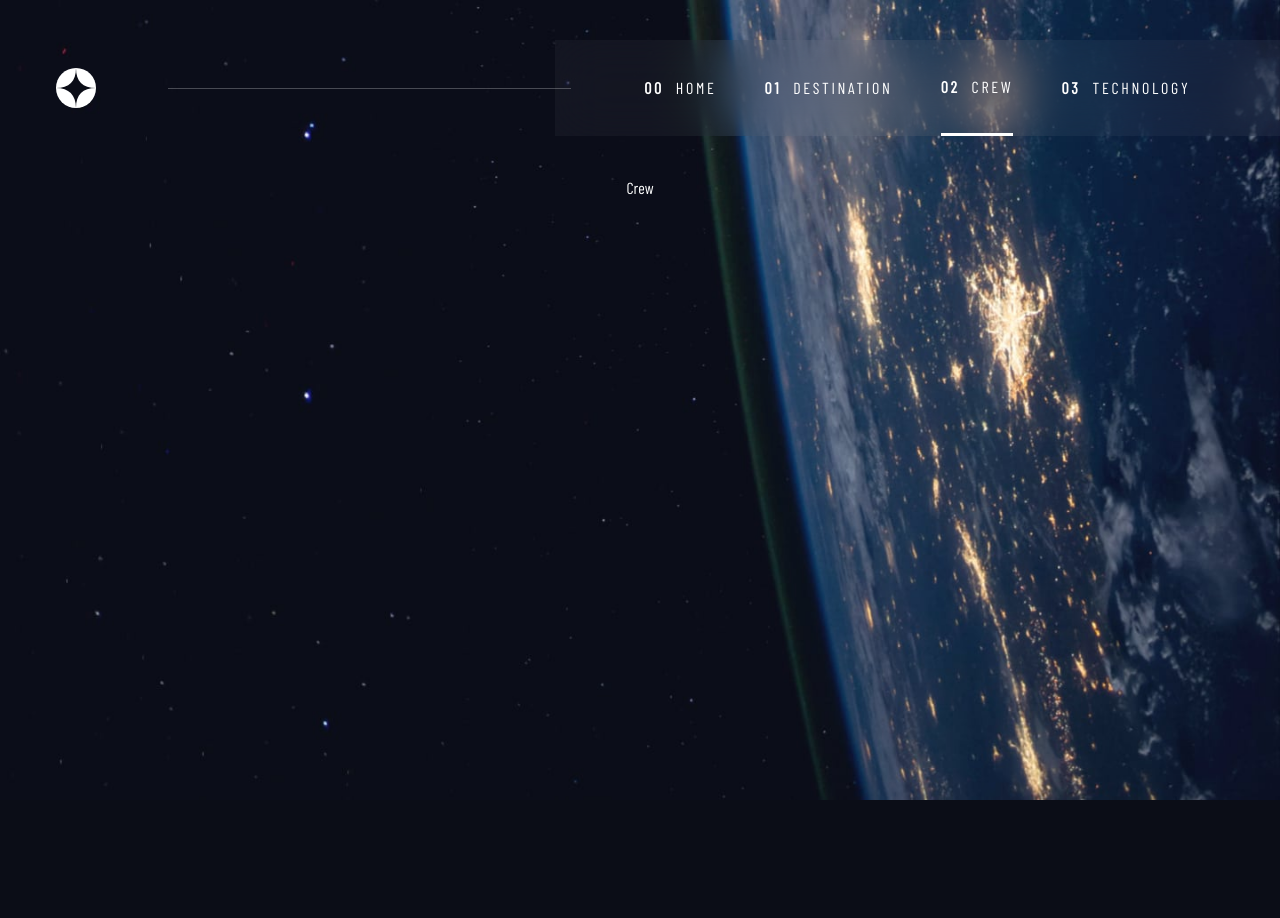
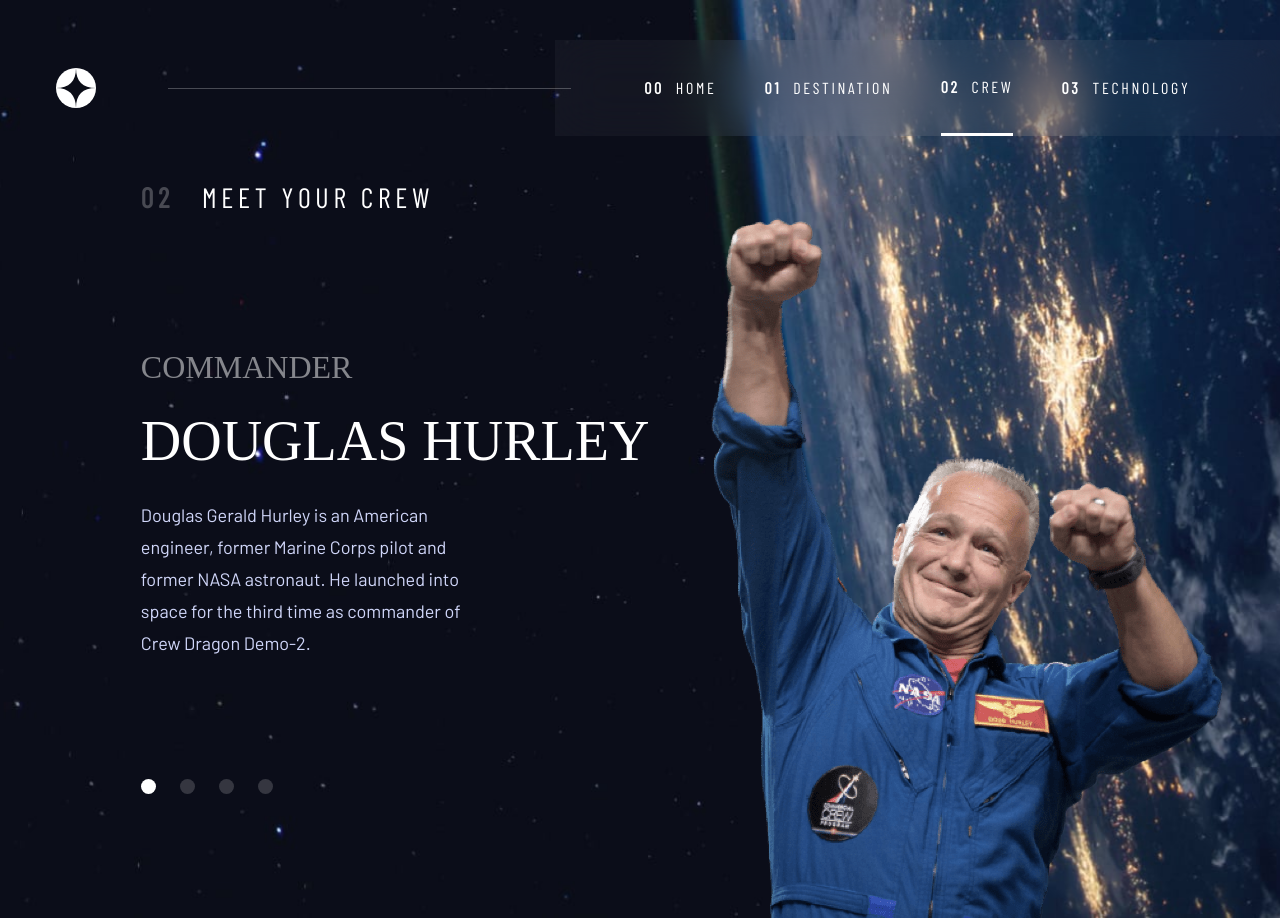
Before and after one commit to chakkasailesh/space-tourism-ui, a React (Create React App) app: page /crew in a window 1280 px wide. Before the commit the page ends 800 px from the top, so only its background shows below. Built offline with nearby package versions, Linux system fonts and the light colour scheme; a web font is replaced by a local one.

Commit message:
added crew component

```diff
--- a/src/assets/index.js
+++ b/src/assets/index.js
@@ -2,8 +2,24 @@ import europa from '../assets/destination/image-europa.png'
 import moon from '../assets/destination/image-moon.png'
 import mars from '../assets/destination/image-mars.png'
 import titan from '../assets/destination/image-titan.png'
+import anousheh from '../assets/crew/image-anousheh-ansari.png'
+import douglas from '../assets/crew/image-douglas-hurley.png'
+import mark from '../assets/crew/image-mark-shuttleworth.png'
+import victor from '../assets/crew/image-victor-glover.png'
 import destdesktop from '../assets/destination/background-destination-desktop.jpg'
 import desttablet from '../assets/destination/background-destination-tablet.jpg'
 import destmobile from '../assets/destination/background-destination-mobile.jpg'
 
-export { europa, mars, moon, titan, destdesktop, destmobile, desttablet }
+export {
+  europa,
+  mars,
+  moon,
+  titan,
+  anousheh,
+  douglas,
+  mark,
+  victor,
+  destdesktop,
+  destmobile,
+  desttablet,
+}
--- a/src/components/Crew.js
+++ b/src/components/Crew.js
@@ -1,7 +1,86 @@
-import React from 'react'
+import React, { useState } from 'react'
+import { anousheh, douglas, mark, victor } from '../assets'
+
+const crewmembers = [
+  {
+    id: 0,
+    designation: 'COMMANDER',
+    name: 'DOUGLAS HURLEY',
+    description:
+      'Douglas Gerald Hurley is an American engineer, former Marine Corps pilot and former NASA astronaut. He launched into space for the third time as commander of Crew Dragon Demo-2.',
+    image: douglas,
+  },
+  {
+    id: 1,
+    designation: 'MISSION SPECIALIST ',
+    name: 'MARK SHUTTLEWORTH',
+    description:
+      'Mark Richard Shuttleworth is the founder and CEO of Canonical, the company behind the Linux-based Ubuntu operating system. Shuttleworth became the first South African to travel to space as a space tourist.',
+    image: mark,
+  },
+  {
+    id: 2,
+    designation: 'PILOT',
+    name: 'VICTOR GLOVER',
+    description:
+      'Pilot on the first operational flight of the SpaceX Crew Dragon to the International Space Station. Glover is a commander in the U.S. Navy where he pilots an F/A-18.He was a crew member of Expedition 64, and served as a station systems flight engineer. ',
+    image: victor,
+  },
+  {
+    id: 3,
+    designation: 'FLIGHT ENGINEER',
+    name: 'ANOUSHEH ANSARI',
+    description:
+      'Anousheh Ansari is an Iranian American engineer and co-founder of Prodea Systems. Ansari was the fourth self-funded space tourist, the first self-funded woman to fly to the ISS, and the first Iranian in space. ',
+    image: anousheh,
+  },
+]
 
 const Crew = () => {
-  return <div>Crew</div>
+  const [index, setIndex] = useState(0)
+  return (
+    <div className="flex flex-col items-center lg:items-start gap-[clamp(32px,8vw,60px)] lg:gap-0 w-[90vw] lg:w-full lg:ml-[11vw]">
+      <p className="text-[1em] tracking-[2.7px] sm:text-[1.25em] sm:tracking-[3.38px] xl:text-[1.75em] xl:tracking-[4.72px] sm:self-start sm:mt-10 lg:mt-0">
+        <span className="text-white text-opacity-25 font-bold mr-[1em]">
+          02
+        </span>
+        MEET YOUR CREW
+      </p>
+      <div className="flex flex-col lg:flex-row flex-grow w-[87vw] sm:w-[60vw] lg:w-auto gap-[clamp(32px,5vw,81px)] lg:gap-0">
+        <div className="self-center flex flex-col lg:basis-1/2">
+          <h3 className="text-center lg:text-start font-signature text-[1em] sm:text-[1.5em] xl:text-[2em] text-white/50">
+            {crewmembers[index].designation}
+          </h3>
+          <h2 className="text-center lg:text-start font-signature text-[1.5em] sm:text-[2.5em] xl:text-[3.5em] mt-2 mb-4">
+            {crewmembers[index].name}
+          </h2>
+          <p className="text-center lg:text-start text-light text-[0.9375em] leading-[25px] sm:text-[1em] sm:leading-7 xl:text-[1.125em] xl:leading-8 font-barlow lg:w-3/5">
+            {crewmembers[index].description}
+          </p>
+          <div className="flex gap-4 lg:gap-6 order-[-1] sm:order-1 justify-center lg:justify-normal mb-8 sm:mb-0 sm:mt-10 lg:mt-[120px]">
+            {crewmembers.map(({ id, name }) => (
+              <button
+                key={name}
+                className={`size-[10px] lg:size-[15px] rounded-full ${
+                  index === id
+                    ? 'bg-white'
+                    : 'bg-white/[17.44%] hover:bg-white/50'
+                }`}
+                onClick={() => setIndex(id)}
+              ></button>
+            ))}
+          </div>
+        </div>
+        <div className="flex items-end order-[-1] sm:order-1 justify-center lg:justify-norma h-[60vw] sm:h-auto  border-b-[#383B4B] border-b sm:border-b-0">
+          <img
+            src={crewmembers[index].image}
+            alt={crewmembers[index].name}
+            className=" max-h-full"
+          />
+        </div>
+      </div>
+    </div>
+  )
 }
 
 export default Crew
```
